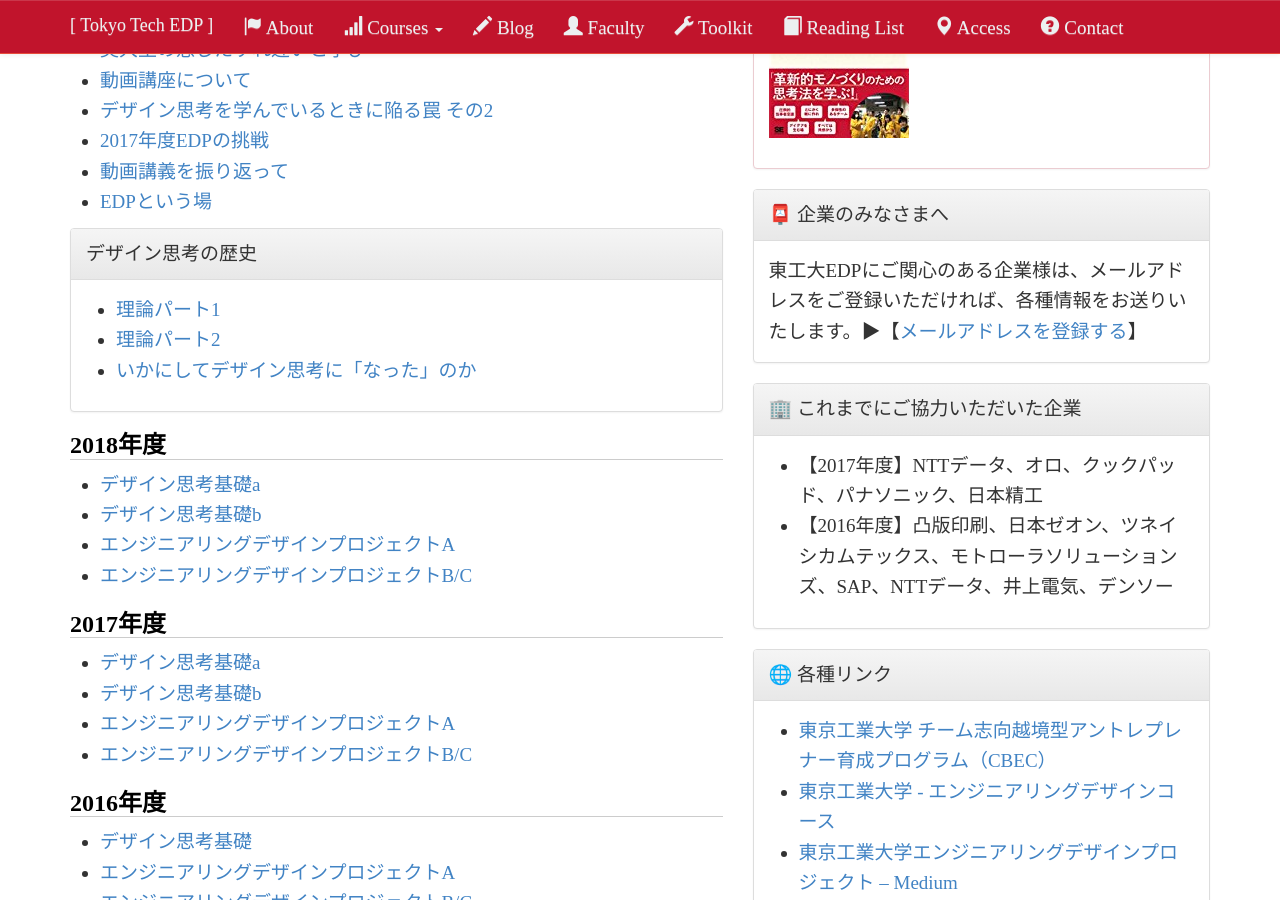
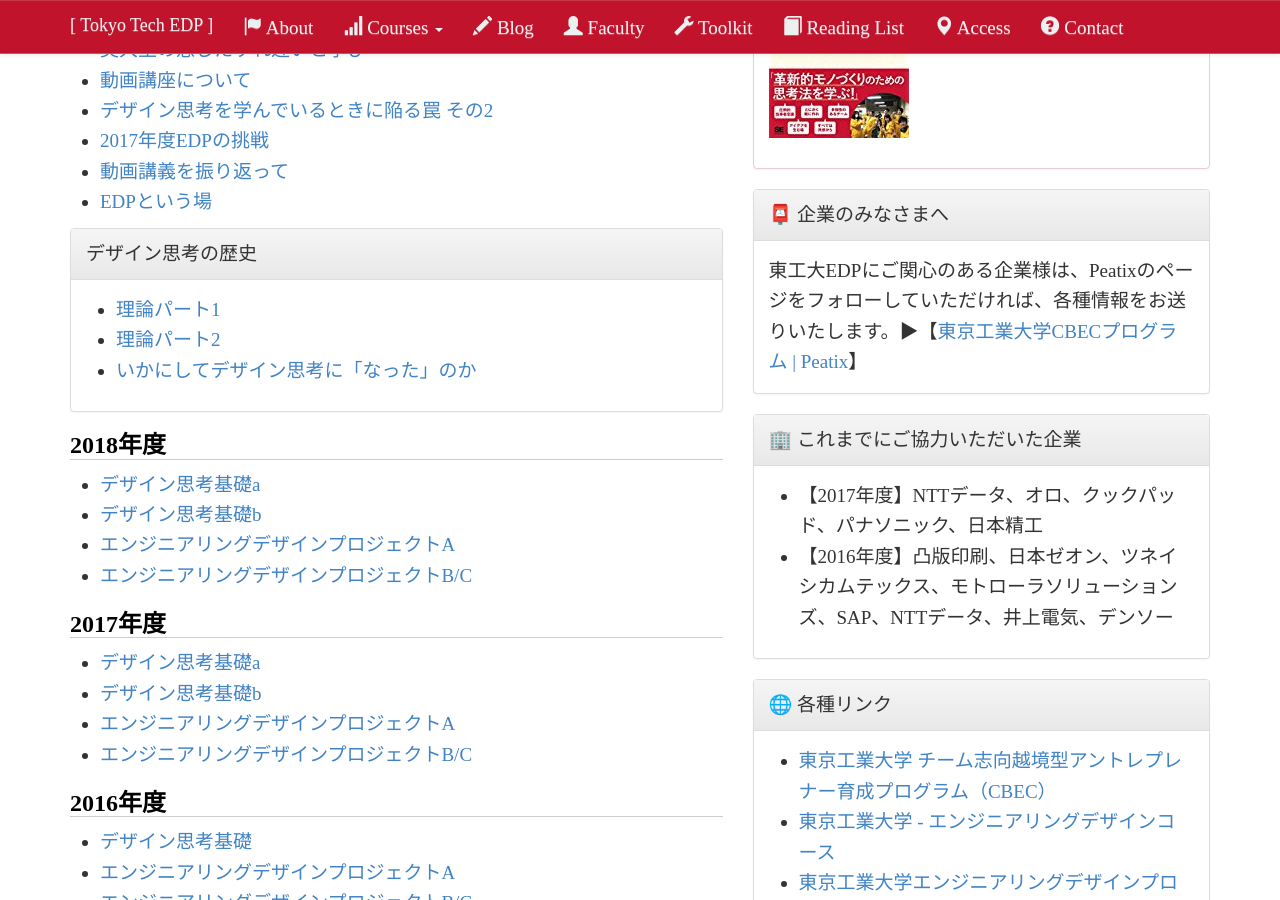
Before and after one commit to titech-edp/titech-edp.github.io, a Jekyll site: the page built from index.md, in a window 1280 px wide and 900 px high, scrolled down 540 px. Built offline with Jekyll 4.4.1, drawn with Linux system fonts in a browser that asks for light colours; emoji names are drawn with the system emoji font.

Commit message:
Change from doorkeeper to peatix

```diff
--- a/index.md
+++ b/index.md
@@ -71,7 +71,7 @@ layout: default
 <div class="panel panel-default">
   <div class="panel-heading">:postbox: 企業のみなさまへ</div>
   <div class="panel-body">
-東工大EDPにご関心のある企業様は、メールアドレスをご登録いただければ、各種情報をお送りいたします。▶【<a href="https://titech-edp.doorkeeper.jp/member/new">メールアドレスを登録する</a>】
+東工大EDPにご関心のある企業様は、Peatixのページをフォローしていただければ、各種情報をお送りいたします。▶【<a href="https://titech-cbec.peatix.com/">東京工業大学CBECプログラム | Peatix</a>】
   </div>
 </div>
 
```
